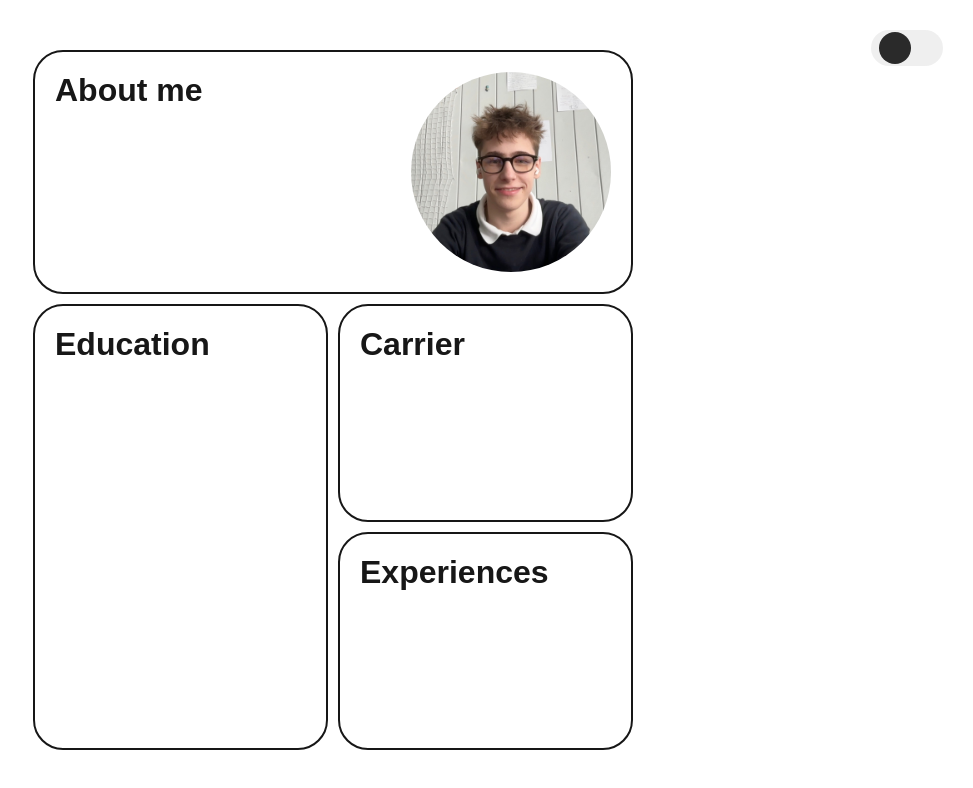
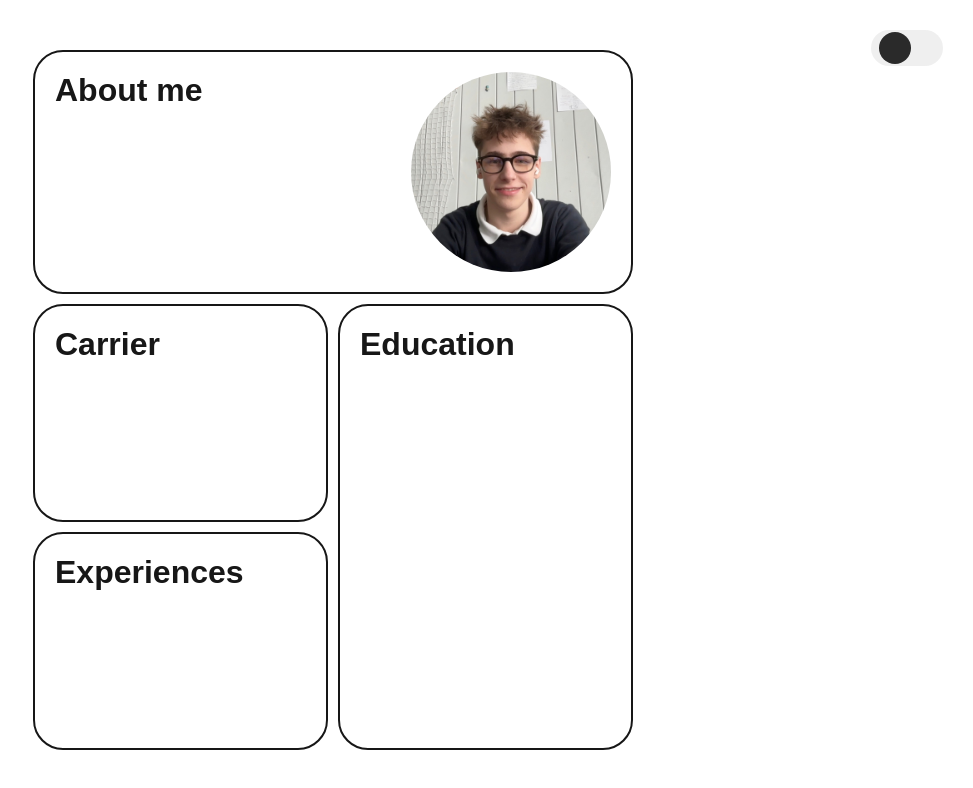
Before and after one commit to Adam222372/mycv, a Next.js app: page / in a window 1280 px wide. Shown: the top 788 px of the page, without its empty margins (307-1280 px from the left). Built offline with nearby package versions, Linux system fonts and the light colour scheme; a web font is replaced by a local one.

Commit message:
new click variables

```diff
--- a/src/app/page.tsx
+++ b/src/app/page.tsx
@@ -3,15 +3,14 @@ import styles from "./page.module.css"
 import React from "react";
 
 export default function Home() {
-    const [hoveredDivId, setHoveredDivId] = React.useState<string | null>(null);
+    const [clickedElement, setClickedElement] = React.useState(["", false]);
 
-    const handleHover = (event: React.MouseEvent<HTMLDivElement>): void => {
+    const handleClick = (event: React.MouseEvent<HTMLDivElement>): void => {
         const hoveredItemId = event.currentTarget.id;
-        setHoveredDivId(hoveredItemId);
+        setClickedElement();
     }
-
     const handleMouseLeave = (): void => {
-        setHoveredDivId(null);
+        setClickedElement();
     };
 
     return (
@@ -19,13 +18,7 @@ export default function Home() {
             <div
                 id="sectionA"
                 className={styles.sectionA}
-                onMouseEnter={handleHover}
-                style={{
-                    display: hoveredDivId && hoveredDivId !== "sectionA" ? "none" : "flex",
-                    gridColumn: hoveredDivId === "sectionA" ? "1 / -1" : "1/ span 2", // Stretches the element
-                    gridRow: hoveredDivId === "sectionA" ? "1 / -1" : "auto",
-                }}
-                onMouseLeave={handleMouseLeave}>
+                onClick={handleClick}>
                 <div>
                     <h1>About me</h1>
                 </div>
@@ -35,42 +28,17 @@ export default function Home() {
             <div
                 id="sectionB"
                 className={styles.sectionB}
-                onMouseEnter={handleHover}
-                style={{
-                    display: hoveredDivId && hoveredDivId !== "sectionB" ? "none" : "grid",
-                    gridColumn: hoveredDivId === "sectionB" ? "1 / -1" : "auto", // Stretches the element
-                    gridRow: hoveredDivId === "sectionB" ? "1 / -1" : "auto",    // Stretches the element
-                }}
-                onMouseLeave={handleMouseLeave}
-            >
+                onClick={handleClick}>
                 <h1>Carrier</h1>
             </div>
 
-            <div
-                id="sectionC"
-                className={styles.sectionC}
-                onMouseEnter={handleHover}
-                style={{
-                    display: hoveredDivId && hoveredDivId !== "sectionC" ? "none" : "grid",
-                    gridColumn: hoveredDivId === "sectionC" ? "1 / -1" : "auto", // Stretches the element
-                    gridRow: hoveredDivId === "sectionC" ? "1 / -1" : "2 / span 2",    // Stretches the element
-                }}
-                onMouseLeave={handleMouseLeave}
-            >
+            <div id="sectionC" className={styles.sectionC} onClick={handleClick}>
                 <h1>Education</h1>
             </div>
 
             <div
                 id="sectionD"
-                className={styles.sectionD}
-                onMouseEnter={handleHover}
-                style={{
-                    display: hoveredDivId && hoveredDivId !== "sectionD" ? "none" : "grid",
-                    gridColumn: hoveredDivId === "sectionD" ? "1 / -1" : "auto", // Stretches the element
-                    gridRow: hoveredDivId === "sectionD" ? "1 / -1" : "auto",    // Stretches the element
-                }}
-                onMouseLeave={handleMouseLeave}
-            >
+                className={styles.sectionD} onClick={handleClick}>
                 <h1>Experiences</h1>
             </div>
         </div>
```
